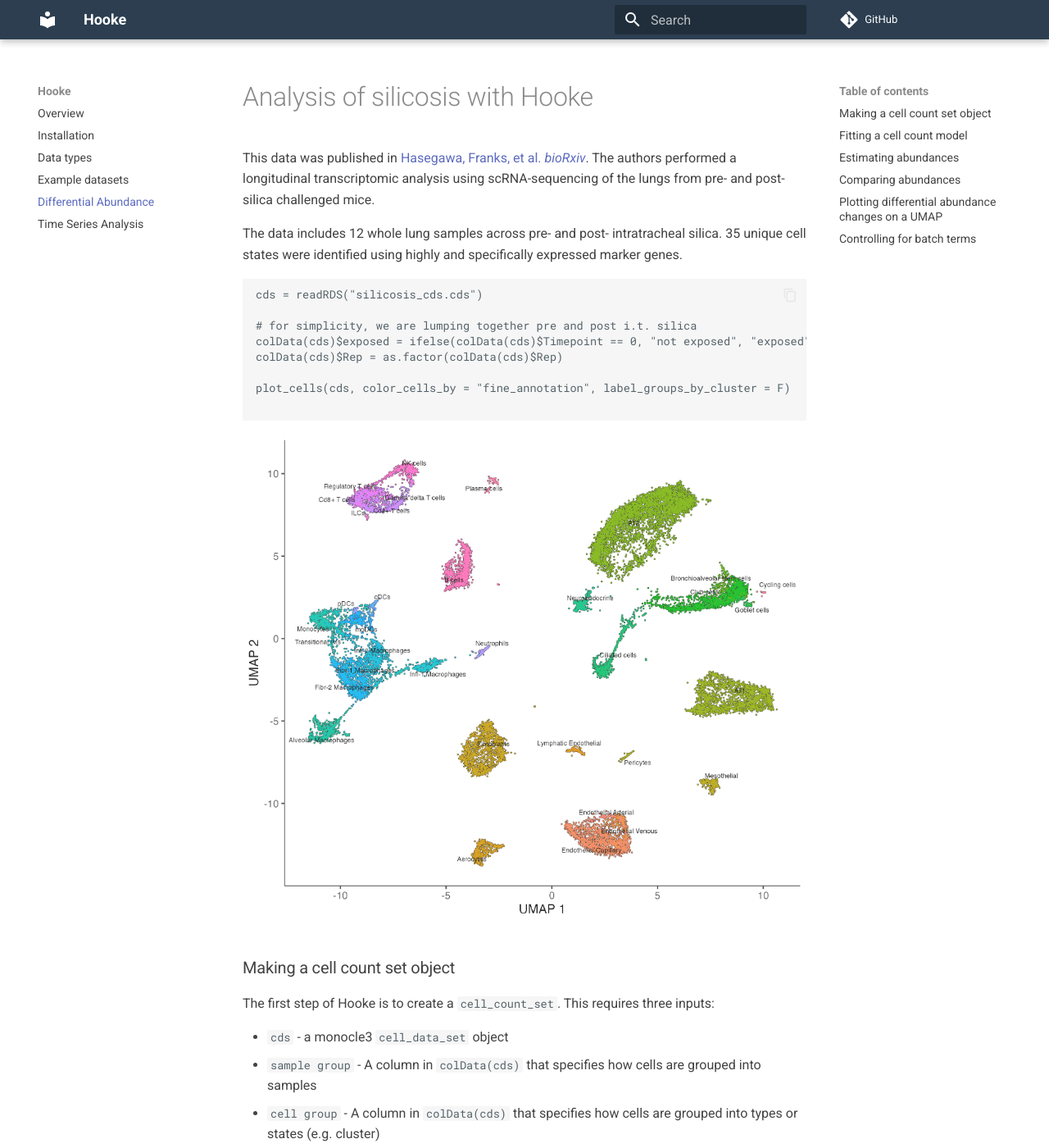
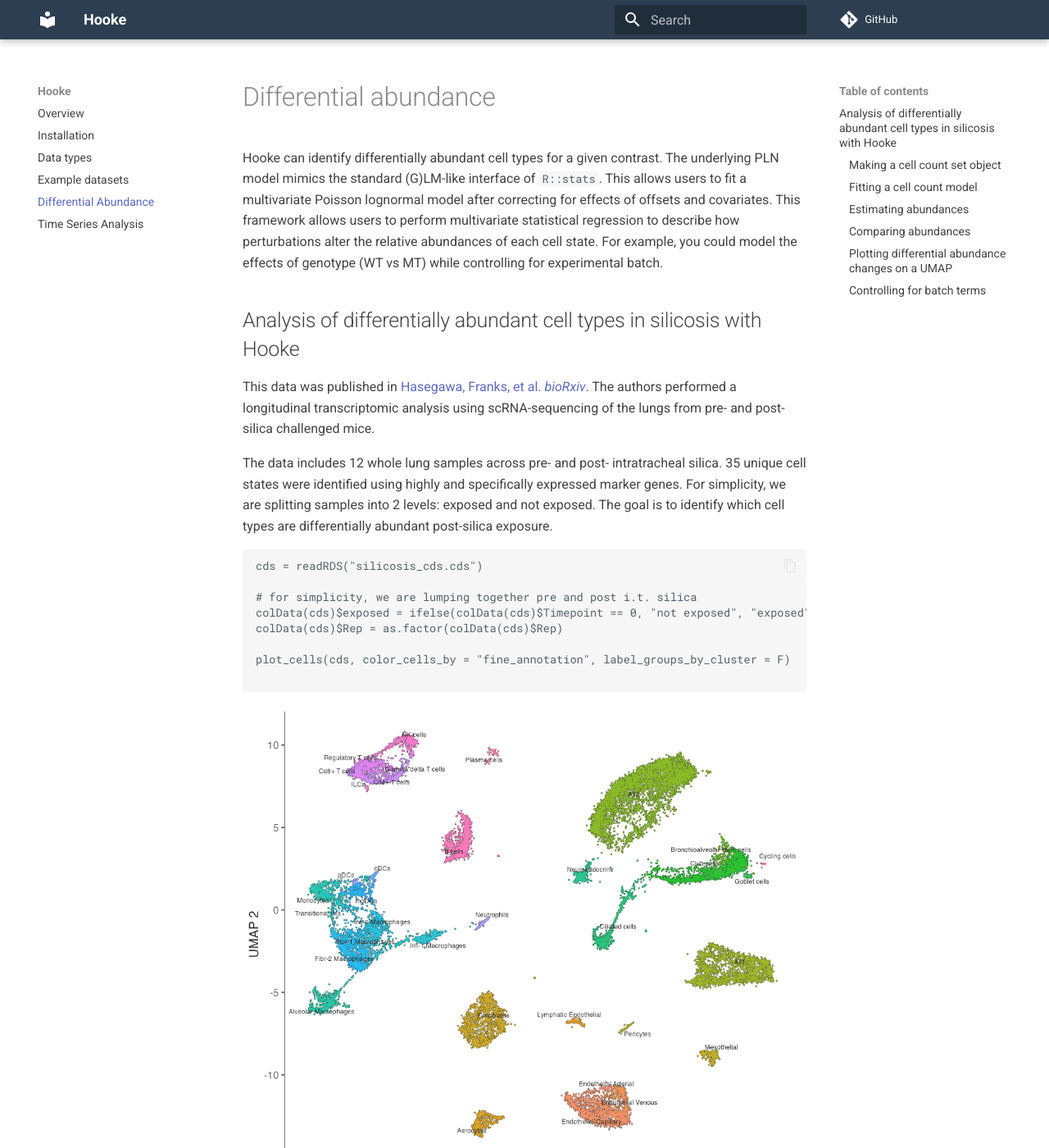
Before and after one commit to cole-trapnell-lab/hooke, an MkDocs documentation site: the page built from docs/about.md, in a window 1280 px wide and 1400 px high. Shown: the whole window at 82% size. Built offline with MkDocs 1.6.1 and Material for MkDocs 9.7.7, drawn with Linux system fonts in a browser that asks for light colours; comment, search, counter and statistics services are not loaded; some of the changed text lies outside the part shown.

Commit message:
update figure, update text

````diff
--- a/docs/about.md
+++ b/docs/about.md
@@ -1,9 +1,14 @@
-# Analysis of silicosis with Hooke
+# Differential abundance
+
+Hooke can identify differentially abundant cell types for a given contrast. The underlying PLN model mimics the standard (G)LM-like interface of `R::stats`. This allows users to fit a multivariate Poisson lognormal model after correcting for effects of offsets and covariates. This framework allows users to perform multivariate statistical regression to describe how perturbations alter the relative abundances of each cell state. For example, you could model the effects of genotype (WT vs MT) while controlling for experimental batch.
+
+
+## Analysis of differentially abundant cell types in silicosis with Hooke
 
 This data was published in [Hasegawa, Franks, et al. _bioRxiv_](https://www.biorxiv.org/content/10.1101/2023.02.17.528996v1).
 The authors performed a longitudinal transcriptomic analysis using scRNA-sequencing of the lungs from pre- and post-silica challenged mice.
 
-The data includes 12 whole lung samples across pre- and post- intratracheal silica. 35 unique cell states were identified using highly and specifically expressed marker genes.
+The data includes 12 whole lung samples across pre- and post- intratracheal silica. 35 unique cell states were identified using highly and specifically expressed marker genes. For simplicity, we are splitting samples into 2 levels: exposed and not exposed. The goal is to identify which cell types are differentially abundant post-silica exposure.
 
 ```
 cds = readRDS("silicosis_cds.cds")
@@ -35,19 +40,24 @@
 
 ### Fitting a cell count model
 
+The next step is to fit a `cell_count_model` given a model formula. This function works with the standard `R formula` notations.
+
 A cell count model requires the following inputs:
 
 * `ccs` - a Hooke `cell_count_set` object
 * `main_model_formula_str` -  A character string specifying the model of cell abundances across samples, where terms refer to columns in `colData(ccs)`. Put main effects here.
 * `nuisance_model_formula_str` - A character string specifying the model of cell abundances across samples. Put nuisance effects here.
 
+In this case we are interested in comparing silica exposed mouse lungs to unexposed lungs.
+
 ```
 ccm  = new_cell_count_model(ccs,
                             main_model_formula_str = "~ exposed")
 ```
 
+### Estimating abundances
 
-### Estimating abundances
+Next we can predict fold change values for a given contrast of interest using `estimate_abundances()`.
 
 * `ccm` - a Hooke `cell_count_model` object
 * `newdata` - A tibble of variables used for the prediction.
@@ -72,6 +82,8 @@
 
 ### Comparing abundances
 
+And then compare two estimates of cell abundances from a Hooke model to identify significant changes with `compare_abundances()`. In this case, exposed vs not exposed.
+
 * `ccm` - a Hooke `cell_count_model` object
 * `cond_x` - A cell type abundance estimate from estimate_abundances().
 * `cond_y` - A cell type abundance estimate from estimate_abundances().
@@ -95,11 +107,12 @@
 
 ### Plotting differential abundance changes on a UMAP
 
+Finally, we can color our UMAP by the fold changes we estimate in `compare_abundances()` using the `plot_contrast()` function. We can select fold changes that are signifiant given a `q_value_thresh`.
+
 * `ccm`	- A Hooke `cell_count_model` object.
 * `cond_b_vs_a_tbl` - A data frame from `compare_abundances()`.
 * `log_abundance_thresh` - _numeric_ Select cell groups by log abundance.
 * `q_value_threshold` - Remove contrasts whose change in q-value exceeds `q_value_thresh`.
-
 
 ```
 plot_contrast(ccm, cond_ne_v_e_tbl, q_value_threshold = 0.05)
````
Also changed, not shown: other parts of docs/about.md (+1 -1 lines), docs/index.md (+0 -13 lines), docs/assets/hooke_website_figure.png.
